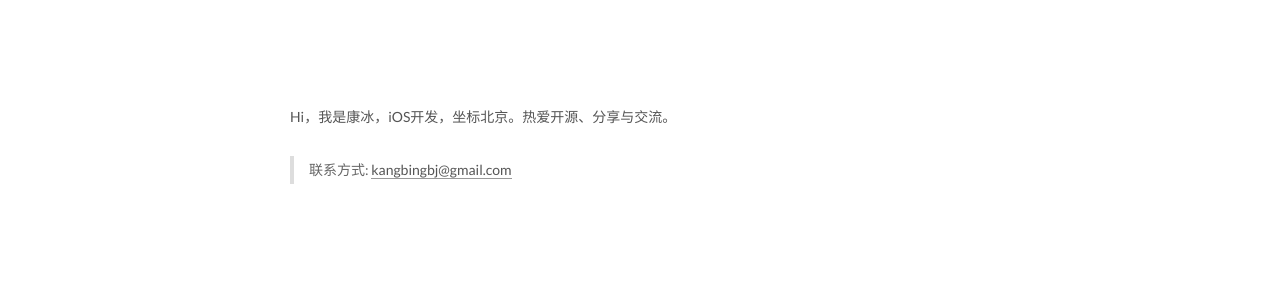
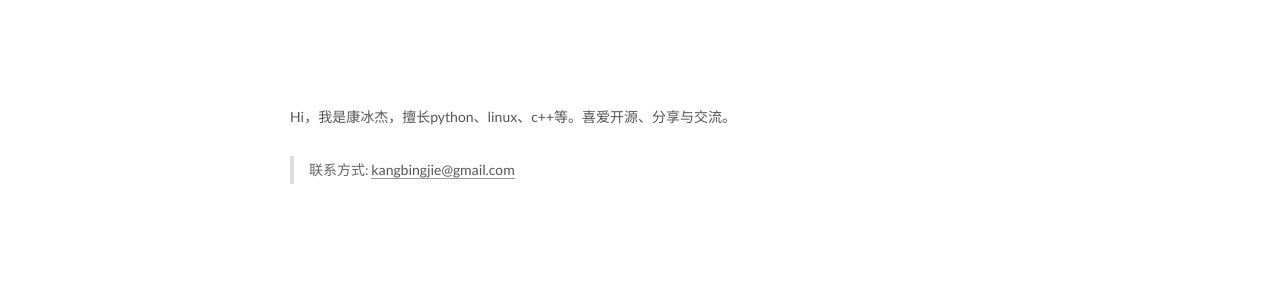
Before and after one commit to bingjiekang/bingjiekang.github.io, a Jekyll site: the page built from about/index.md, in a window 1280 px wide. Shown: the part 274-574 px from the top of the page. Built offline with Jekyll 4.4.1, drawn with Linux system fonts in a browser that asks for light colours; comment, search, counter and statistics services are not loaded.

Commit message:
Update index.md

```diff
--- a/about/index.md
+++ b/about/index.md
@@ -3,6 +3,6 @@ layout: page
 <!-- type: about -->
 ---
 
-Hi，我是康冰，iOS开发，坐标北京。热爱开源、分享与交流。
+Hi，我是康冰杰，擅长python、linux、c++等。喜爱开源、分享与交流。
 
->联系方式:   <kangbingbj@gmail.com>
+>联系方式:   <kangbingjie@gmail.com>
```
